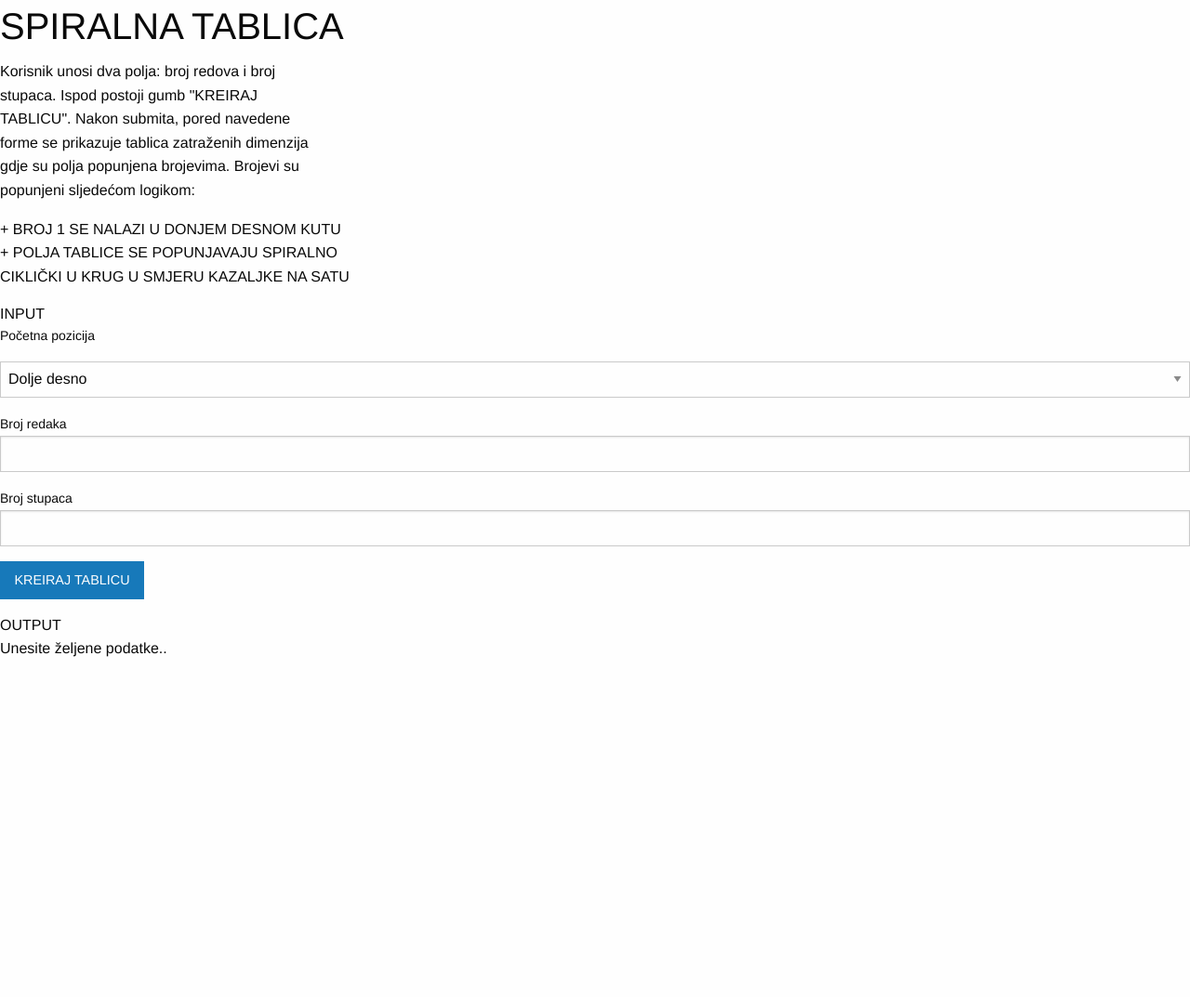
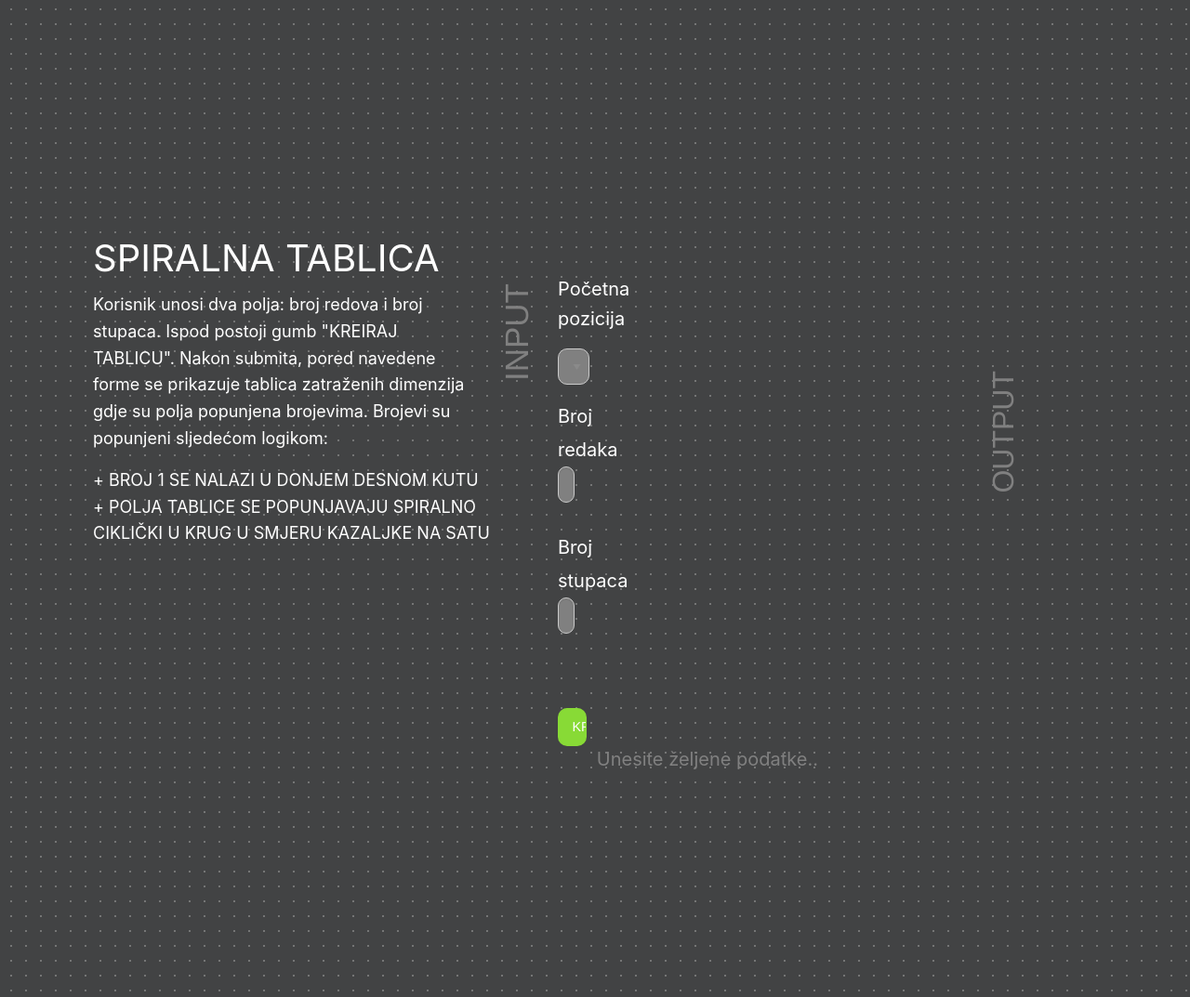
Before and after one commit to FrankoVekic/PHP-PP23, a PHP site: page / in a window 1280 px wide. Shown: the top 1073 px of the page at 93% size. Before the commit the page ends 707 px from the top, so only its background shows below. Run offline with PHP 8.4, Linux system fonts and the light colour scheme; data that the repository does not hold is empty.

Commit message:
css update

```diff
--- a/PHP Spiralna tablica/stil.css
+++ b/PHP Spiralna tablica/style.css
@@ -106,7 +106,7 @@
 empty-cells: hide;
 position: relative;
 left: 100px;
-bottom: 530px;
+bottom: 650px;
 color: rgb(39, 41, 40, 0.801);
 border-spacing: 1px ;
 color: white;
@@ -121,7 +121,7 @@
     writing-mode:tb-rl;
     position: relative;
     left: 555px;
-    bottom: 320px;
+    bottom: 420px;
 }
 
 .input{
@@ -141,5 +141,18 @@
     text-align: right;
     margin-right: -100px;
     position: relative;
-    bottom: 33px;
+    bottom: 150px;
 }
+
+.pocetnapoz{
+    font-family:-apple-system, BlinkMacSystemFont, 'Segoe UI', Roboto, Oxygen, Ubuntu, Cantarell, 'Open Sans', 'Helvetica Neue', sans-serif;
+    color: #fff;
+    font-size: 20px;
+}
+
+select{
+    border-radius:10px;
+    font-family:-apple-system, BlinkMacSystemFont, 'Segoe UI', Roboto, Oxygen, Ubuntu, Cantarell, 'Open Sans', 'Helvetica Neue', sans-serif;
+    font-size: 15px;
+    background-color: grey;
+}
```
